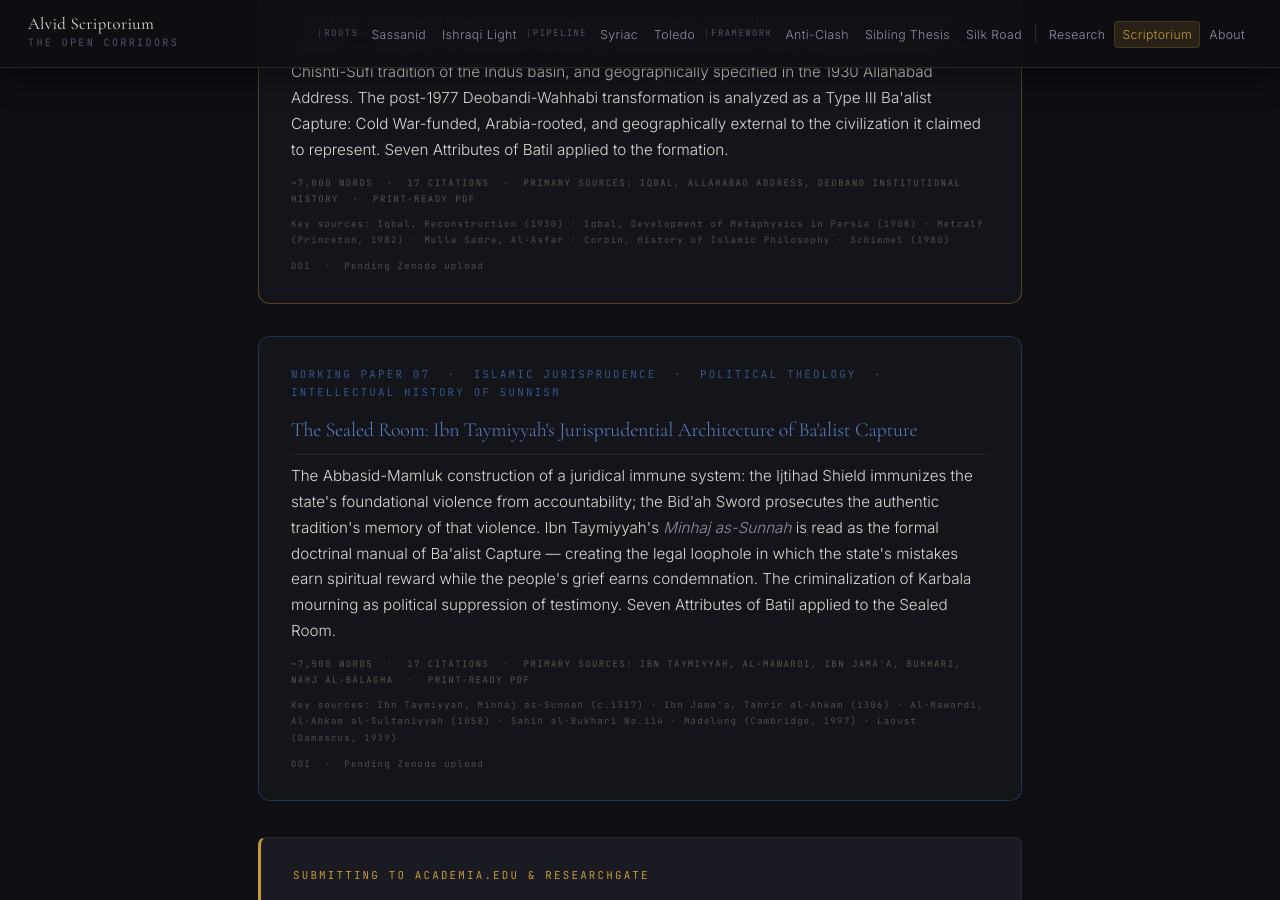
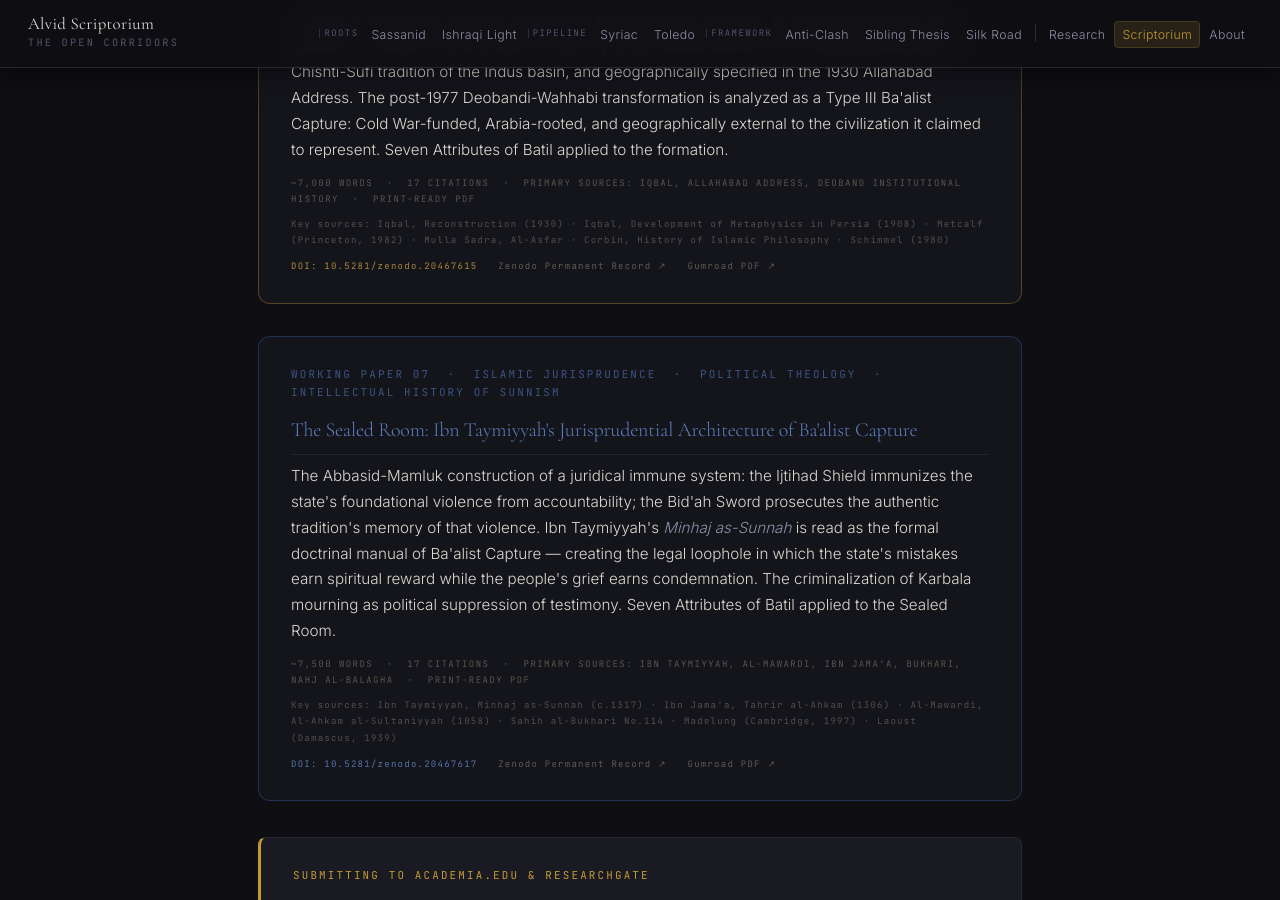
Before and after one commit to Political-Theology-Archive/geopolitical-synthesis, a Jekyll site: the page built from research/index.html, in a window 1280 px wide and 900 px high, scrolled down 2739 px. Built offline with Jekyll 4.4.1, drawn with Linux system fonts in a browser that asks for light colours.

Commit message:
Add live DOIs for WP-06 and WP-07; update research index
- WP-06 (Indus Thesis): DOI 10.5281/zenodo.20467615 added to meta header, JSON-LD identifier/sameAs, and research index badge with Zenodo + Gumroad links
- WP-07 (Sealed Room): DOI 10.5281/zenodo.20467617 added to meta header, JSON-LD identifier/sameAs, and research index badge with Zenodo + Gumroad links

Co-Authored-By: Claude Sonnet 4.6 <noreply@anthropic.com>

```diff
--- a/research/index.html
+++ b/research/index.html
@@ -191,8 +191,10 @@ description: "Academic working papers from the Sacred Civilization Research Arch
     <p style="margin:0 0 10px;font-family:'JetBrains Mono',monospace;font-size:9px;letter-spacing:0.14em;color:rgba(160,150,130,0.45);">
       Key sources: Iqbal, Reconstruction (1930) · Iqbal, Development of Metaphysics in Persia (1908) · Metcalf (Princeton, 1982) · Mulla Sadra, Al-Asfar · Corbin, History of Islamic Philosophy · Schimmel (1980)
     </p>
-    <p style="margin:0;font-family:'JetBrains Mono',monospace;font-size:9px;letter-spacing:0.14em;color:rgba(160,150,130,0.45);">
-      DOI &nbsp;·&nbsp; Pending Zenodo upload
+    <p style="margin:0;font-family:'JetBrains Mono',monospace;font-size:9px;letter-spacing:0.14em;">
+      <a href="https://doi.org/10.5281/zenodo.20467615" target="_blank" rel="noopener" style="color:rgba(210,165,70,0.8);margin-right:14px;">DOI: 10.5281/zenodo.20467615</a>
+      <a href="https://zenodo.org/records/20467615" target="_blank" rel="noopener" style="color:rgba(160,150,130,0.55);margin-right:14px;">Zenodo Permanent Record ↗</a>
+      <a href="https://sacredcivilization.gumroad.com/l/tvtyec" target="_blank" rel="noopener" style="color:rgba(160,150,130,0.55);">Gumroad PDF ↗</a>
     </p>
   </div>
 
@@ -219,8 +221,10 @@ description: "Academic working papers from the Sacred Civilization Research Arch
     <p style="margin:0 0 10px;font-family:'JetBrains Mono',monospace;font-size:9px;letter-spacing:0.14em;color:rgba(160,150,130,0.45);">
       Key sources: Ibn Taymiyyah, Minhaj as-Sunnah (c.1317) · Ibn Jama'a, Tahrir al-Ahkam (1306) · Al-Mawardi, Al-Ahkam al-Sultaniyyah (1058) · Sahih al-Bukhari No.114 · Madelung (Cambridge, 1997) · Laoust (Damascus, 1939)
     </p>
-    <p style="margin:0;font-family:'JetBrains Mono',monospace;font-size:9px;letter-spacing:0.14em;color:rgba(160,150,130,0.45);">
-      DOI &nbsp;·&nbsp; Pending Zenodo upload
+    <p style="margin:0;font-family:'JetBrains Mono',monospace;font-size:9px;letter-spacing:0.14em;">
+      <a href="https://doi.org/10.5281/zenodo.20467617" target="_blank" rel="noopener" style="color:rgba(100,140,210,0.8);margin-right:14px;">DOI: 10.5281/zenodo.20467617</a>
+      <a href="https://zenodo.org/records/20467617" target="_blank" rel="noopener" style="color:rgba(160,150,130,0.55);margin-right:14px;">Zenodo Permanent Record ↗</a>
+      <a href="https://sacredcivilization.gumroad.com/l/gaizdx" target="_blank" rel="noopener" style="color:rgba(160,150,130,0.55);">Gumroad PDF ↗</a>
     </p>
   </div>
 
```
Also changed, not shown: research/indus-thesis/index.html (+3 -3 lines), research/sealed-room/index.html (+3 -3 lines).
